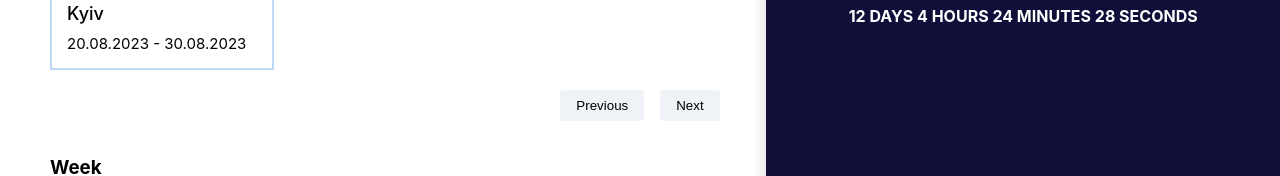
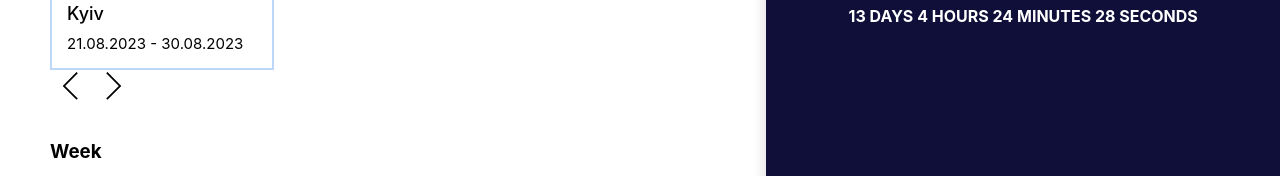
Before and after one commit to AlnRomanova/Trip-app, a React (Create React App) app in the folder trip-app/: page / in a window 1280 px wide. Shown: the part 464-640 px from the top of the page. Built offline with nearby package versions, Linux system fonts and the light colour scheme; no server answers.

Commit message:
changed store

```diff
--- a/trip-app/package.json
+++ b/trip-app/package.json
@@ -17,6 +17,7 @@
     "react": "^18.2.0",
     "react-datepicker": "^4.16.0",
     "react-dom": "^18.2.0",
+    "react-icons": "^4.10.1",
     "react-redux": "^8.1.2",
     "react-router-dom": "^6.14.2",
     "react-scripts": "5.0.1",
@@ -47,5 +48,8 @@
       "last 1 firefox version",
       "last 1 safari version"
     ]
+  },
+  "devDependencies": {
+    "@babel/plugin-proposal-private-property-in-object": "^7.21.11"
   }
 }
--- a/trip-app/src/components/FormAddTrip/FormAddTrip.jsx
+++ b/trip-app/src/components/FormAddTrip/FormAddTrip.jsx
@@ -54,7 +54,6 @@ const FormAddTrip = ({ onCloseModal }) => {
     e.preventDefault();
     if (formData.city) {
       const formattedStartDate = format(formData.startDate, 'dd.MM.yyyy');
-      console.log(formattedStartDate)
       const formattedEndDate = format(formData.endDate, 'dd.MM.yyyy');
 
       dispatch(
@@ -72,6 +71,7 @@ const FormAddTrip = ({ onCloseModal }) => {
     }
   };
 
+  console.log(formData)
   return (
     <>
     <div className={css.formWrapper}>
--- a/trip-app/src/components/Sidebar/Sidebar.jsx
+++ b/trip-app/src/components/Sidebar/Sidebar.jsx
@@ -5,7 +5,7 @@ import sidebarImage from "../../images/icons8-penguin-64.png";
 import { fetchForecast } from "../../redux/forecast/forecastOperation";
 import { selectCurrentForecastData } from "../../redux/forecast/forecastSelector";
 import { format, parse } from "date-fns";
-import { selectAllTrips, selectSelectedTrip, selectTrips } from "../../redux/trips/tripsSelector";
+import { selectAllTrips, selectSelectedTrip } from "../../redux/trips/tripsSelector";
 
 const Sidebar = () => {
 
@@ -61,7 +61,7 @@ console.log(selectedTrip)
       <img className={css.sidebarImg} src={sidebarImage} alt="Add Trip Icon" />
       <div className={css.sidebarContainer}>
         <ul className={css.siderbarList}>
-          {forecastData.days?.map(({ icon, temp, datetime }, index) => (
+          {forecastData.days?.map(({ icon, tempmax, datetime }, index) => (
             <li className={css.sidebarItem} key={index}>
               <p className={css.sidebarDayOfWeek}>{getDayOfWeek(datetime)}</p>
               <div className={css.sidebarDegreesWrap}>
@@ -71,7 +71,7 @@ console.log(selectedTrip)
                   className={css.forecastIcon}
                 />
                 <div className={css.sidebarTemp}>
-                  <p className={css.sidebarTempValue}>{temp}</p>
+                  <p className={css.sidebarTempValue}>{tempmax}</p>
                   <p className={css.sidebarTempUnit}>°C</p>
                 </div>
               </div>
--- a/trip-app/src/components/TripsList/TripsList.jsx
+++ b/trip-app/src/components/TripsList/TripsList.jsx
@@ -15,15 +15,20 @@ import {
 import { format, parse } from "date-fns";
 import { toast } from "react-toastify";
 import { setSelectedTrip } from "../../redux/trips/tripsSlice";
+import { TfiAngleLeft, TfiAngleRight } from "react-icons/tfi";
 
 const TripsList = () => {
   const [currentPosition, setCurrentPosition] = useState(0);
   const [selectedStartDate, setSelectedStartDate] = useState(null);
   const [selectedEndDate, setSelectedEndDate] = useState(null);
 
+
+
   const dispatch = useDispatch();
   const selectedTrip = useSelector(selectSelectedTrip);
   const trips = useSelector(sortTripsByStartDate);
+
+  console.log(trips)
 
   const filteredTrips = useSelector(selectFilteredTrips);
 
@@ -99,22 +104,22 @@ const TripsList = () => {
         ))}
         <ButtonAddTrip />
       </ul>
-      <div className={css.sliderButtons}>
+
         <button
           className={css.prevButton}
           onClick={handlePrevious}
           disabled={currentPosition === 0}
         >
-          Previous
+           <TfiAngleLeft className={css.iconBtn}/>
         </button>
         <button
           className={css.nextButton}
           onClick={handleNext}
           disabled={currentPosition >= trips?.length / ITEMS_PER_PAGE - 1}
         >
-          Next
+    <TfiAngleRight className={css.iconBtn}/>
         </button>
-      </div>
+
       {selectedTrip && (
         <WeekList
           startDate={selectedStartDate}
--- a/trip-app/src/components/TripsList/TripsList.module.css
+++ b/trip-app/src/components/TripsList/TripsList.module.css
@@ -39,9 +39,7 @@
 }
 
 .prevButton, .nextButton {
-  padding: 8px 16px;
-  margin: 0 8px;
-  background-color:  rgba(123, 175, 240, 0.5);
+  background-color: transparent;
   color: black;
   border: none;
   border-radius: 4px;
@@ -50,10 +48,13 @@
 
 .prevButton:disabled,
 .nextButton:disabled {
-  background-color: #eff2f6;
   cursor: default;
 }
 
+.iconBtn {
+  width: 30px;
+  height: 30px;
+}
 
 .selected {
   border: 2px solid rgba(123, 175, 240, 0.5);
--- a/trip-app/src/components/WeekList/WeekList.jsx
+++ b/trip-app/src/components/WeekList/WeekList.jsx
@@ -13,18 +13,12 @@ const WeekList = () => {
   const selectedTrip = useSelector(selectSelectedTrip);
   console.log(selectedTrip)
 
-  const convertToDatetime = (date) => {
-    return format(parse(date, "dd.MM.yyyy", new Date()), "yyyy-M-d");
-  }
-
 
   useEffect(() => {
     dispatch(
-      fetchForecastDuringWeeks({
-        selectedTrip,
-        startDate: convertToDatetime("20.08.2023"),
-        endDate: convertToDatetime("30.08.2023"),
-      })
+      fetchForecastDuringWeeks(
+        selectedTrip
+      )
     );
   }, [dispatch, selectedTrip]);
 
--- a/trip-app/src/redux/forecast/forecastOperation.js
+++ b/trip-app/src/redux/forecast/forecastOperation.js
@@ -3,7 +3,7 @@ import { createAsyncThunk } from "@reduxjs/toolkit";
 
 axios.defaults.baseURL =
   "https://weather.visualcrossing.com/VisualCrossingWebServices/rest/services/timeline";
-const YOUR_API_KEY = "GGFYVPBPF4S33MY88GH5PB8LH";
+const YOUR_API_KEY = "8J38STNXRRLHW48V2YPGMHYBU";
 
 export const fetchForecast = createAsyncThunk(
   "forecast/fetchForecast",
@@ -12,6 +12,7 @@ export const fetchForecast = createAsyncThunk(
       const response = await axios.get(
         `${city}/today?unitGroup=metric&include=days&key=${YOUR_API_KEY}&contentType=json`
       );
+
       return response.data;
     } catch (error) {
       return thunkAPI.rejectWithValue(error.message);
--- a/trip-app/src/redux/store.js
+++ b/trip-app/src/redux/store.js
@@ -20,20 +20,13 @@ const persistConfig = {
 };
 
 const persistedReducer = persistReducer(persistConfig, tripsReducer);
-const persistedCurrentForecastReducer = persistReducer(
-  persistConfig,
-  currentForecastReducer
-);
-const persistedWeeklyForecastReducer = persistReducer(
-  persistConfig,
-  weeklyForecastReducer
-);
+
 
 const store = configureStore({
   reducer: {
     trips: persistedReducer,
-    currentForecast: persistedCurrentForecastReducer,
-    weeklyForecast: persistedWeeklyForecastReducer,
+    weeklyForecast: weeklyForecastReducer,
+    currentForecast: currentForecastReducer,
   },
   middleware(getDefaultMiddleware) {
     return getDefaultMiddleware({
--- a/trip-app/src/redux/trips/tripsSlice.js
+++ b/trip-app/src/redux/trips/tripsSlice.js
@@ -1,16 +1,17 @@
 import { createSlice } from "@reduxjs/toolkit";
 import { addTrip } from "./tripsOperation";
 import { searchTrips } from "./tripsOperation";
+import { nanoid } from 'nanoid';
 
 const initialState = {
   trips: [
     {
-      id: '25',
-      startDate: "20.08.2023",
+      id: nanoid(),
+      city: "Kyiv",
+      startDate: "21.08.2023",
       endDate: "30.08.2023",
-      city: "Kyiv",
-      photo: "https://lp-cms-production.imgix.net/2019-06/a6469f3993128cbcdde6e2b0a90aa1d3-kyiv.jpg",
-    },
+      photo: "https://lp-cms-production.imgix.net/2019-06/a6469f3993128cbcdde6e2b0a90aa1d3-kyiv.jpg"
+    }
   ],
   filteredTrips: [],
   status: "idle",
```
Also changed, not shown: 1 other file (tests, documents, lock files or other folders).
